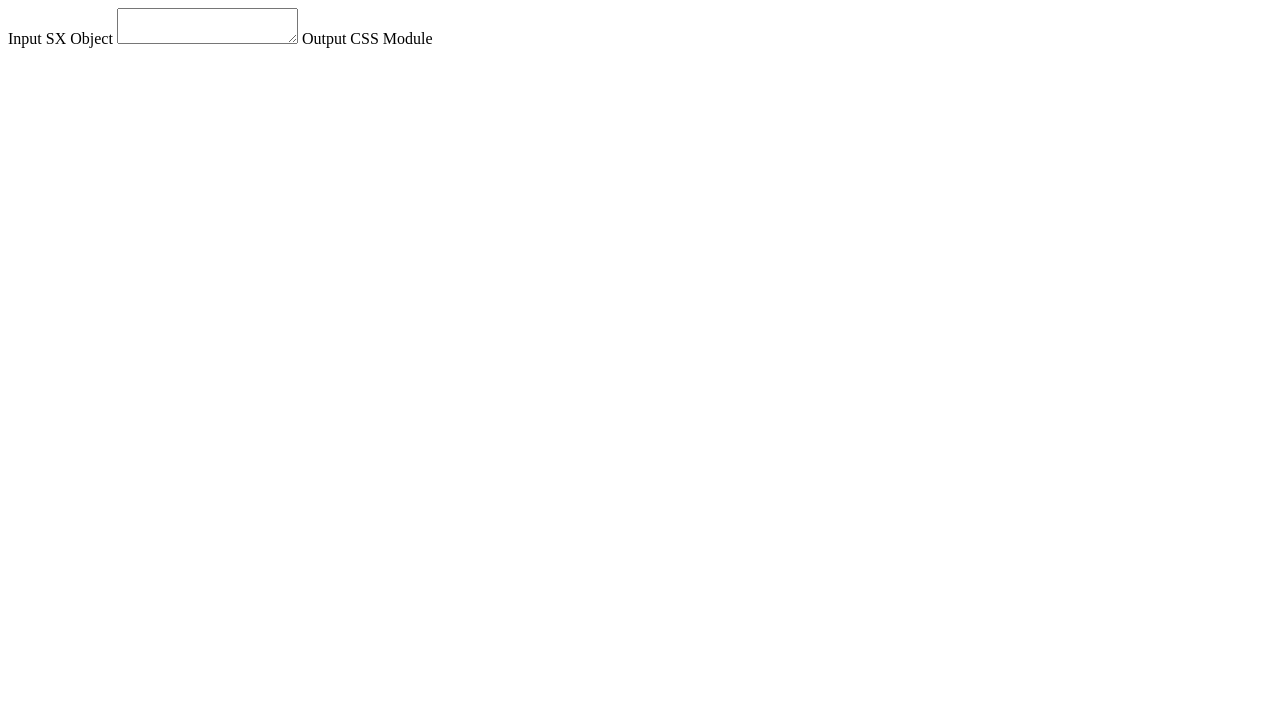
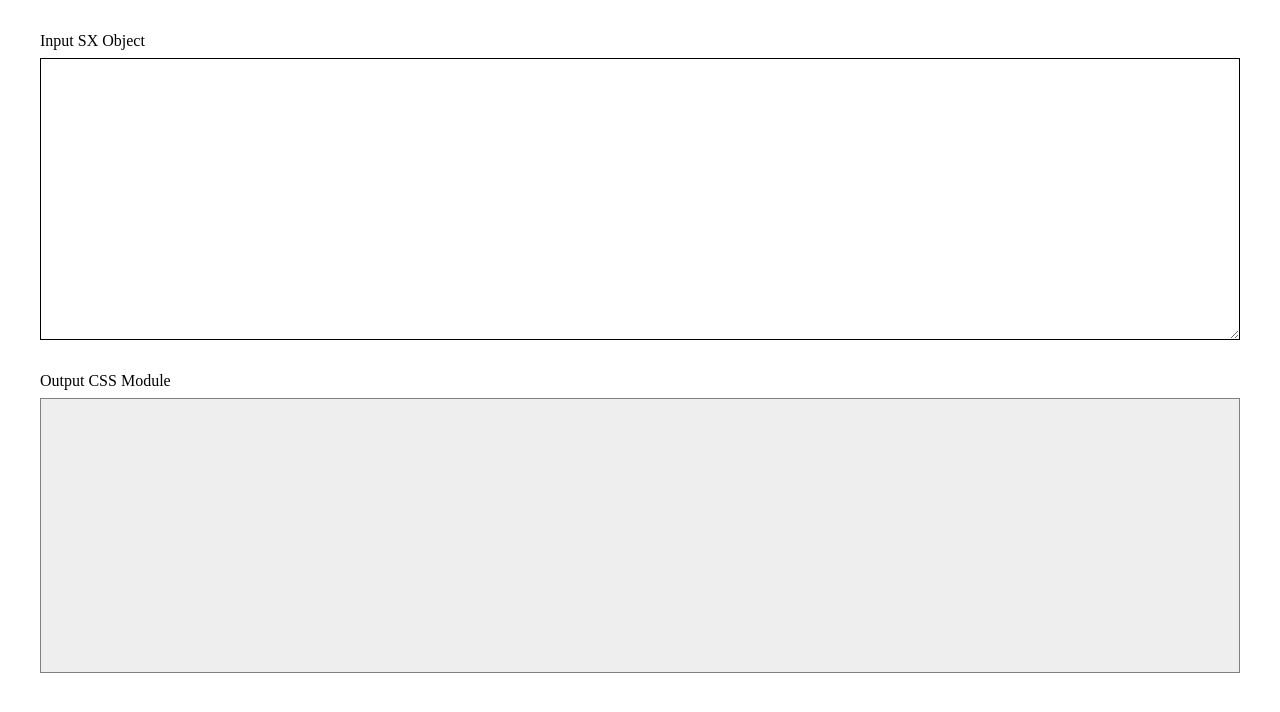
Before and after one commit to iansan5653/primer-sx-to-css-converter, a website built with webpack: page index.html in a window 1280 px wide. Built offline with nearby package versions, Linux system fonts and the light colour scheme.

Commit message:
Add styles

```diff
--- a/index.html
+++ b/index.html
@@ -1,22 +1,26 @@
 <!DOCTYPE html>
 <html lang="en">
+
 <head>
   <meta charset="UTF-8">
   <meta name="viewport" content="width=device-width, initial-scale=1.0">
   <title>Primer sx to CSS Modules converter</title>
 
+  <link rel="stylesheet" href="./styles.css" />
+
   <script src="dist/index.js" defer></script>
 </head>
+
 <body>
-  <label for="input">Input SX Object</label>
-  <textarea id="input">
+  <div class="formcontrol">
+    <label for="input">Input SX Object</label>
+    <textarea id="input"></textarea>
+  </div>
 
-  </textarea>
+  <div class="formcontrol">
+    <label for="output">Output CSS Module</label>
+    <output for="input" id="output"></output>
+  </div>
+</body>
 
-  <label for="output">Output CSS Module</label>
-
-  <output for="input" id="output">
-
-  </output>
-</body>
 </html>
--- /dev/null
+++ b/styles.css
@@ -0,0 +1,19 @@
+.formcontrol {
+  display: flex;
+  flex-direction: column;
+  gap: 0.5em;
+  margin: 2em;
+}
+
+#input,
+#output {
+  height: 20em;
+  border: 1px solid;
+  font-family: monospace;
+  padding: 0.5em;
+}
+
+#output {
+  border-color: gray;
+  background-color: #eee;
+}
```
